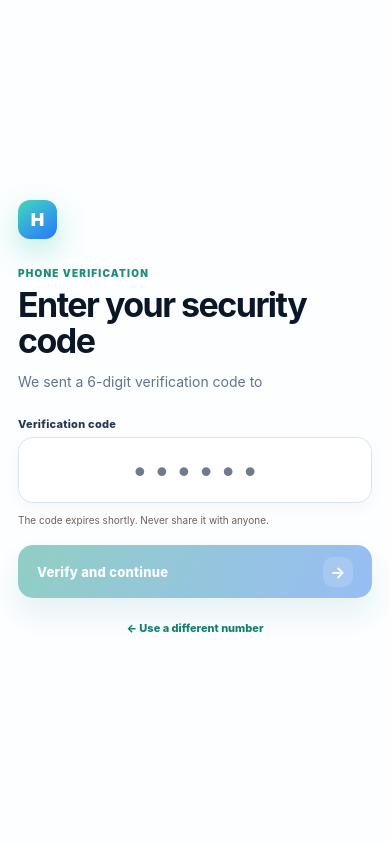
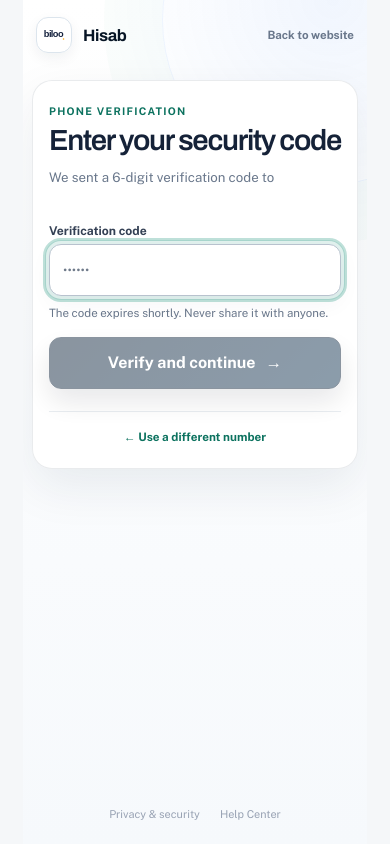
Before and after one commit to Mahiruni/hisab_erp, a Next.js app: page /auth/verify-phone in a window 390 px wide. Built offline with nearby package versions, Linux system fonts and the light colour scheme; no server answers.

Commit message:
Redesign phone verification page

```diff
--- a/app/auth/verify-phone/page.tsx
+++ b/app/auth/verify-phone/page.tsx
@@ -1,4 +1,5 @@
 import Link from "next/link";
+import { AuthNotice, EmailAuthCard } from "../../../components/email-auth-card";
 import { LanguageSelector } from "../../../components/language-provider";
 import { verifyPhoneOtp } from "../../../lib/actions/auth";
 import { getServerFoundationCopy } from "../../../lib/server-locale";
@@ -6,39 +7,9 @@ import { getServerFoundationCopy } from "../../../lib/server-locale";
 export const metadata = { title: "Verify phone" };
 
 const copy = {
-  en: {
-    label: "Phone verification",
-    title: "Enter your security code",
-    text: "We sent a 6-digit verification code to",
-    code: "Verification code",
-    help: "The code expires shortly. Never share it with anyone.",
-    action: "Verify and continue",
-    back: "Use a different number",
-    asideTitle: "One last step to secure your company.",
-    asideText: "Phone verification helps protect your workspace before financial records are created.",
-  },
-  am: {
-    label: "የስልክ ማረጋገጫ",
-    title: "የደህነት ኮዱን ያስገቡ",
-    text: "6 አሃዝ የማረጋገጫ ኮድ ልከናል፦",
-    code: "የማረጋገጫ ኮድ",
-    help: "ኮዱ በቅርቡ ጊዜው ያልፋል። ለማንም አያጋሩት።",
-    action: "አረጋግጥና ቀጥል",
-    back: "ሌላ ቁጥር ተጠቀም",
-    asideTitle: "ድርጅትዎን ለመጠበቅ አንድ የመጨረሻ እርምጃ።",
-    asideText: "የስልክ ማረጋገጫ የፋይናንስ መዝገቦች ከመፈጠራቸው በፊት የሥራ ቦታዎን ይጠብቃል።",
-  },
-  ti: {
-    label: "ምርግጋጽ ተሌፎን",
-    title: "ኮድ ድሕነት ኣእትዉ",
-    text: "6 ኣሃዝ ኮድ ምርግጋጽ ልኢኽናል፦",
-    code: "ኮድ ምርግጋጽ",
-    help: "እቲ ኮድ ብቕልጡፍ ይውዳእ። ንዝኾነ ሰብ ኣይተካፍልዎ።",
-    action: "ኣረጋግጽን ቀጽልን",
-    back: "ካልእ ቁጽሪ ተጠቐም",
-    asideTitle: "ውድብኩም ንምሕላው ሓደ መወዳእታ ስጉምቲ።",
-    asideText: "ምርግጋጽ ተሌፎን መዝገባት ፋይናንስ ቅድሚ ምፍጣሮም መስርሒ ቦታኹም ይሕሉ።",
-  },
+  en: { title: "Enter your security code", description: "We sent a 6-digit verification code to", code: "Verification code", help: "The code expires shortly. Never share it with anyone.", action: "Verify and continue", back: "Use a different number" },
+  am: { title: "የደህነት ኮዱን ያስገቡ", description: "6 አሃዝ የማረጋገጫ ኮድ ልከናል፦", code: "የማረጋገጫ ኮድ", help: "ኮዱ በቅርቡ ጊዜው ያልፋል። ለማንም አያጋሩት።", action: "አረጋግጥና ቀጥል", back: "ሌላ ቁጥር ተጠቀም" },
+  ti: { title: "ኮድ ድሕነት ኣእትዉ", description: "6 ኣሃዝ ኮድ ምርግጋጽ ልኢኽናል፦", code: "ኮድ ምርግጋጽ", help: "እቲ ኮድ ብቕልጡፍ ይውዳእ። ንዝኾነ ሰብ ኣይተካፍልዎ።", action: "ኣረጋግጽን ቀጽልን", back: "ካልእ ቁጽሪ ተጠቐም" },
 } as const;
 
 function maskPhone(phone: string) {
@@ -52,36 +23,28 @@ export default async function VerifyPhonePage({ searchParams }: { searchParams:
   const phone = params.phone || "";
 
   return (
-    <main className="auth-page auth-premium-page auth-verify-page">
-      <div className="auth-orb auth-orb-one"/><div className="auth-orb auth-orb-two"/>
-      <section className="auth-shell auth-verify-shell">
-        <aside className="auth-showcase auth-verify-showcase">
-          <Link href="/" className="auth-showcase-brand"><span>H</span><strong>Hisab ERP</strong></Link>
-          <div className="auth-showcase-content">
-            <div className="verification-illustration" aria-hidden="true"><span>✓</span><i/><i/><i/></div>
-            <h2>{c.asideTitle}</h2>
-            <p>{c.asideText}</p>
-          </div>
-          <div className="auth-showcase-footer"><span>●</span>Secure identity verification</div>
-        </aside>
-        <section className="auth-card auth-form-panel">
-          <div className="auth-top"><Link href="/" className="auth-brand auth-mobile-brand"><span>H</span><strong>Hisab ERP</strong></Link><LanguageSelector/></div>
-          <div className="auth-heading">
-            <p className="eyebrow">{c.label}</p>
-            <h1>{c.title}</h1>
-            <p>{c.text} <strong className="masked-phone">{maskPhone(phone)}</strong></p>
-          </div>
-          {params.error && <div className="form-alert error">{params.error}</div>}
-          {params.message && <div className="form-alert success">{params.message}</div>}
-          <form action={verifyPhoneOtp} className="erp-form premium-auth-form">
-            <input type="hidden" name="phone" value={phone}/>
-            <label className="premium-field otp-field"><span className="field-label">{c.code}</span><span className="field-control"><input name="token" type="text" inputMode="numeric" autoComplete="one-time-code" pattern="[0-9]{6}" minLength={6} maxLength={6} placeholder="••••••" required/></span></label>
-            <small className="phone-guidance">{c.help}</small>
-            <button className="primary auth-submit" type="submit" disabled={!phone}><span>{c.action}</span><b aria-hidden="true">→</b></button>
-          </form>
-          <p className="auth-switch"><Link href="/auth/sign-up">← {c.back}</Link></p>
-        </section>
-      </section>
-    </main>
+    <EmailAuthCard
+      title={c.title}
+      description={<>{c.description} <strong className="auth-standard-masked-phone">{maskPhone(phone)}</strong></> as unknown as string}
+      footer={<Link href="/auth/sign-up">← {c.back}</Link>}
+      eyebrow="Phone verification"
+      badge="6-digit verification · protected activation"
+      showcaseTitle="One last step to secure your company."
+      showcaseDescription="Phone verification protects your workspace before financial records and organization access are activated."
+    >
+      <div className="auth-standard-language-row"><LanguageSelector /></div>
+      <AuthNotice type="error">{params.error}</AuthNotice>
+      <AuthNotice type="success">{params.message}</AuthNotice>
+
+      <form action={verifyPhoneOtp} className="auth-standard-form">
+        <input type="hidden" name="phone" value={phone} />
+        <label className="auth-standard-field" htmlFor="phone-verification-code">
+          <span>{c.code}</span>
+          <input id="phone-verification-code" className="auth-standard-otp-input" name="token" type="text" inputMode="numeric" autoComplete="one-time-code" pattern="[0-9]{6}" minLength={6} maxLength={6} placeholder="••••••" required autoFocus />
+        </label>
+        <p className="auth-standard-password-help">{c.help}</p>
+        <button className="auth-standard-primary" type="submit" disabled={!phone}><span>{c.action}</span><b aria-hidden="true">→</b></button>
+      </form>
+    </EmailAuthCard>
   );
 }
```
